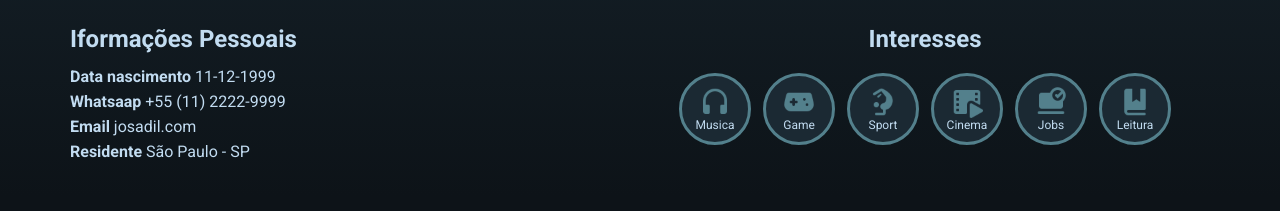
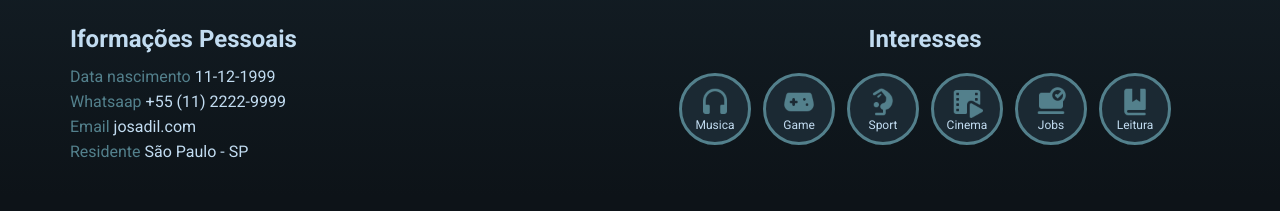
Before and after one commit to josevsousa/landing-page-ssr, an Angular app: page / in a window 1280 px wide. Shown: the part 564-775 px from the top of the page. Built offline with nearby package versions, Linux system fonts and the light colour scheme.

Commit message:
resolvendo messagem de itens enfatizados

```diff
--- a/src/app/sections/home-sections/section-about/section-about.component.scss
+++ b/src/app/sections/home-sections/section-about/section-about.component.scss
@@ -1,10 +1,10 @@
 @import "../../../../theme/variables.scss";
 
-.section{
+.section {
 
   background: -webkit-linear-gradient($secondary-color, $primary-color);
 
-    .primary-section{
+  .primary-section {
     display: flex;
     flex-direction: row;
     width: 100%;
@@ -15,20 +15,27 @@
       padding-bottom: 14px;
     }
 
-        .informacoes-pessoais{
+    .informacoes-pessoais {
       flex: 1;
 
       p {
         font-family: "Roboto", sans-serif;
         padding-bottom: 6px;
+
+        b {
+          color: $secondary-text;
+          font-weight: 400;
         }
       }
-        .interesses{
+    }
+
+    .interesses {
       flex: 1;
       display: flex;
       flex-direction: column;
       // justify-content: center;
-            align-items: center ;
+      align-items: center;
+
       .icons-interesses {
         display: flex;
         flex-flow: wrap;
@@ -37,7 +44,7 @@
   }
 }
 
-@media(max-width: 690px){
+@media(max-width: 690px) {
   .primary-section {
     display: contents !important;
     gap: 12px;
```
Lines whose indentation alone changed are shown as unchanged.
